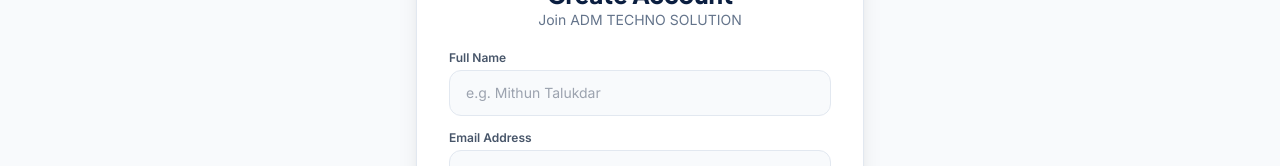
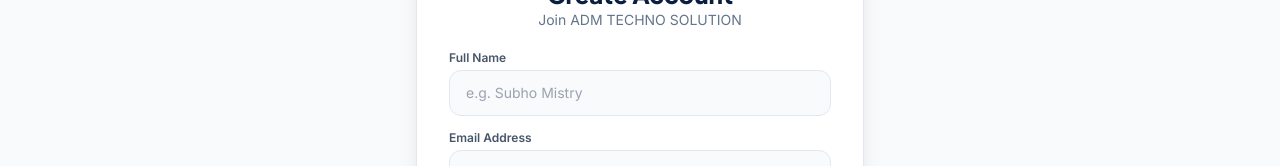
Before and after one commit to MithunTalukdar/AMD-IT-SOLUTION, a React (Vite) app in the folder frontend/: page /register in a window 1280 px wide. Shown: the part 320-486 px from the top of the page. Built offline with nearby package versions, Linux system fonts and the light colour scheme; no server answers.

Commit message:
fix: update founder name to Subho Mistry

```diff
--- a/frontend/src/components/WhyChooseUs.jsx
+++ b/frontend/src/components/WhyChooseUs.jsx
@@ -31,7 +31,7 @@
             <div className="flex items-center gap-3">
               <img src="https://i.pravatar.cc/100?img=12" className="w-12 h-12 rounded-full object-cover" alt="founder" />
               <div>
-                <div className="font-black">Mithun Talukdar</div>
+                <div className="font-black">Subho Mistry</div>
                 <div className="text-xs text-slate-500">Founder, ADM TECHNO SOLUTION</div>
               </div>
               <span className="ml-auto bg-[#0a1e40] text-yellow-400 text-xs font-black px-3 py-1 rounded-full">Since 2012</span>
--- a/frontend/src/pages/Register.jsx
+++ b/frontend/src/pages/Register.jsx
@@ -121,7 +121,7 @@
           <div>
             <label className="block text-xs font-semibold text-slate-600 mb-1">Full Name</label>
             <input
-              placeholder="e.g. Mithun Talukdar"
+              placeholder="e.g. Subho Mistry"
               value={form.fullname}
               disabled={loading}
               onChange={e => setForm({ ...form, fullname: e.target.value })}
```
